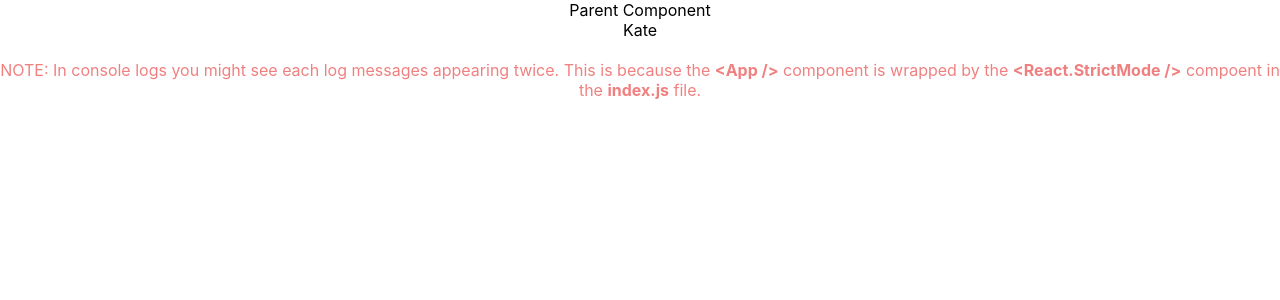
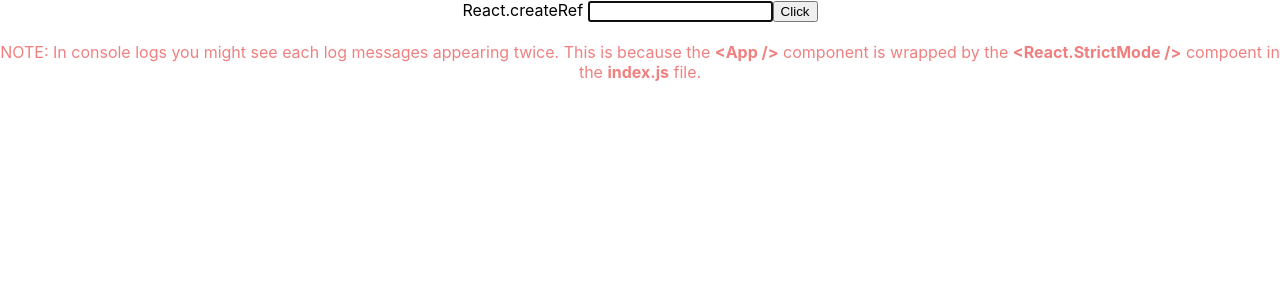
Before and after one commit to Afirestriker/react-concepts-in-action, a React (Create React App) app in the folder ReactJS-Tutorial/hello-world/: page / in a window 1280 px wide. Shown: the top 300 px of the page. Built offline with nearby package versions, Linux system fonts and the light colour scheme; the HTML template or start-up script is replaced by a standard one.

Commit message:
Lesson 28 - Refs. File RefsDemo.js

```diff
--- a/ReactJS-Tutorial/hello-world/src/App.js
+++ b/ReactJS-Tutorial/hello-world/src/App.js
@@ -22,13 +22,17 @@ import FragmentDemo from "./components/FragmentDemo";
 import Table from "./components/Table";
 import PureComp from "./components/PureComp";
 import ParentComp from "./components/ParentComp";
+import RefsDemo from "./components/RefsDemo";
 
 function App() {
     return (
         <div className="App">
 
+            {/* //* 📌Refs in React */}
+            <RefsDemo />
+
             {/* //* 📌PureComponent */}
-            <ParentComp />
+            {/* <ParentComp /> */}
             {/* <PureComp /> */}
 
             {/* //* 📌Fragments */}
--- /dev/null
+++ b/ReactJS-Tutorial/hello-world/src/components/RefsDemo.js
@@ -0,0 +1,47 @@
+import React, { Component } from 'react';
+
+class RefsDemo extends Component {
+    constructor(props) {
+        super(props);
+        // approach 1: React.createRef
+        this.inputRef = React.createRef();
+
+        // approach 2: using callback ref
+        // this.cbRef = null;
+        // this.setCbRef = element => {
+        //     this.cbRef = element;
+        // }
+
+        this.clickHanlder = this.clickHanlder.bind(this);
+    }
+
+    componentDidMount() {
+        // console.log(this.cbRef);
+        // if (this.cbRef) {
+        //     this.cbRef.focus();
+        // }
+
+        console.log(this.inputRef);
+        this.inputRef.current.focus();
+    }
+
+    clickHanlder() {
+        alert(this.inputRef.current.value);
+    }
+
+    render() {
+        return(
+            <div>
+                <label htmlFor='reactRef'>React.createRef </label>
+                <input type="text" ref={this.inputRef}/>
+
+                {/* <label htmlFor='callbackRef'>Callback Ref </label> */}
+                {/* <input type="text" ref={this.setCbRef} /> */}
+
+                <button onClick={this.clickHanlder}>Click</button>
+            </div>
+        )
+    }
+}
+
+export default RefsDemo;
```
Also changed, not shown: 1 other file (tests, documents, lock files or other folders).
